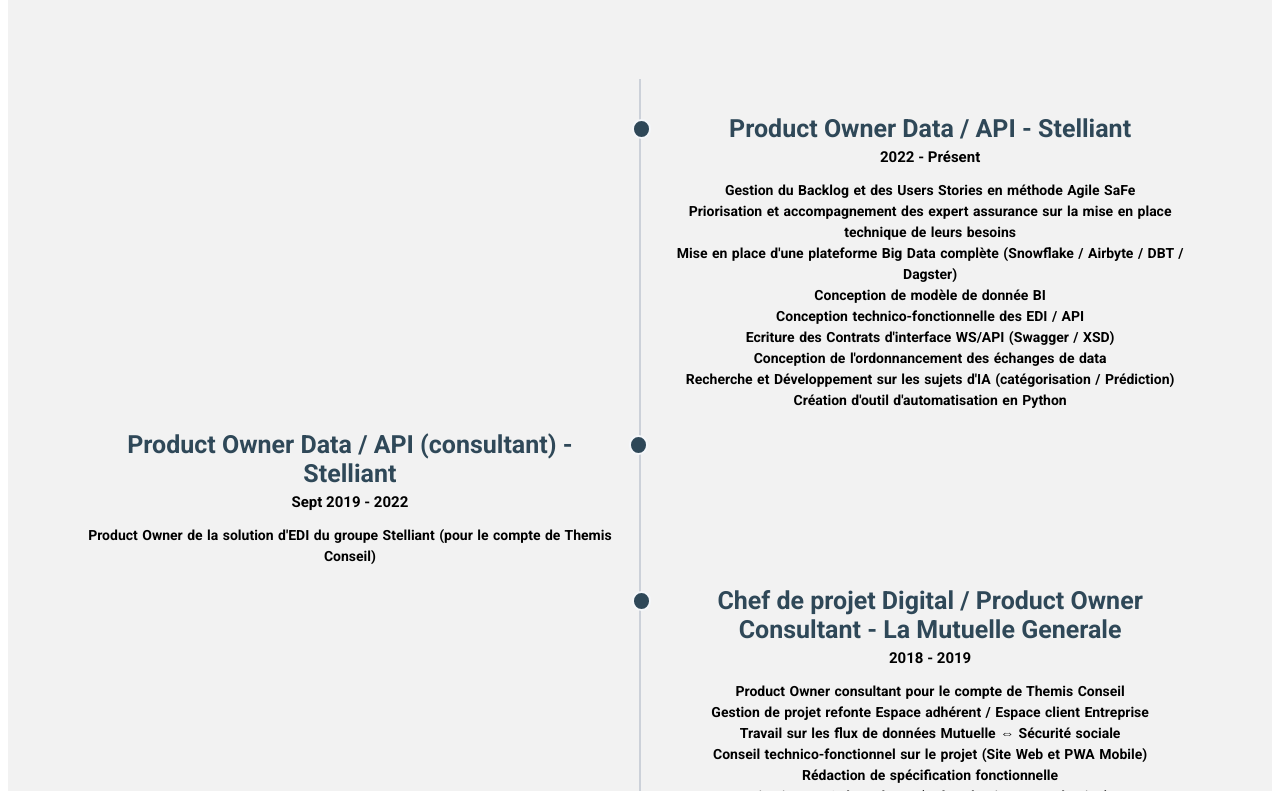
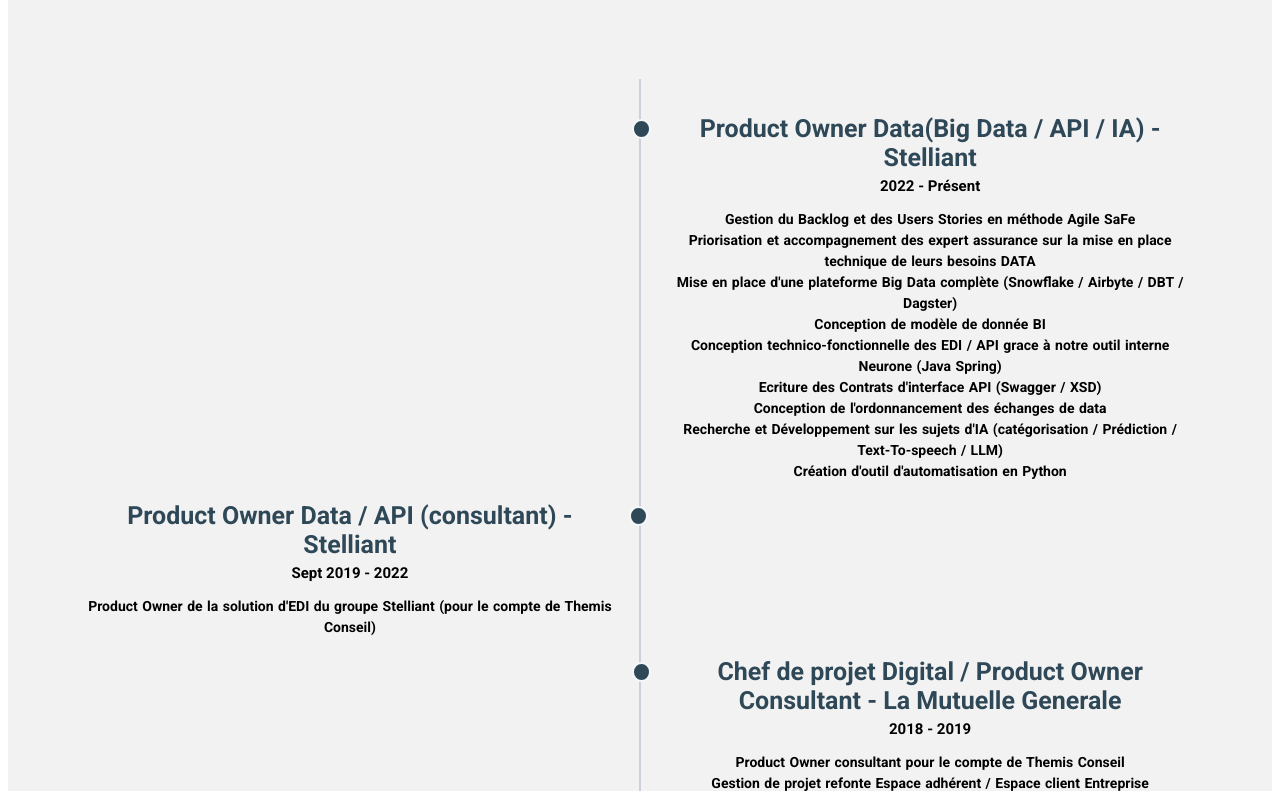
Before and after one commit to alliocha1805/Test_cv_svelte, a SvelteKit app: page / in a window 1280 px wide. Shown: the part 669-1460 px from the top of the page. Built offline with nearby package versions, Linux system fonts and the light colour scheme.

Commit message:
update Mars 2025

```diff
--- a/src/lib/json/compe-outil.json
+++ b/src/lib/json/compe-outil.json
@@ -7,12 +7,12 @@
 		{ "nom": "HTML/CSS", "etoiles": 4 },
 		{ "nom": "Recette", "etoiles": 4 },
 		{ "nom": "SQL", "etoiles": 4 },
+		{ "nom": "Big Data", "etoiles": 4 },
 		{ "nom": "Python", "etoiles": 3 },
 		{ "nom": "UX", "etoiles": 3 },
 		{ "nom": "Javascript", "etoiles": 2 },
 		{ "nom": "Svelte / SvelteKit", "etoiles": 2 },
 		{ "nom": "LLM", "etoiles": 3 },
-		{ "nom": "Big Data", "etoiles": 3 },
 		{ "nom": "Machine Learning", "etoiles": 2 }
 	],
 	"outils": [
@@ -24,9 +24,10 @@
 		{ "nom": "Wordpress", "etoiles": 4 },
 		{ "nom": "Redmine", "etoiles": 4 },
 		{ "nom": "Dbeaver", "etoiles": 4 },
+		{ "nom": "Chat LLM", "etoiles": 4 },
+		{ "nom": "Snowflake", "etoiles": 4 },
+		{ "nom": "Ollama", "etoiles": 4 },
 		{ "nom": "Jira", "etoiles": 3 },
-		{ "nom": "ChatGPT", "etoiles": 3 },
-		{ "nom": "Snowflake", "etoiles": 3 },
 		{ "nom": "Airbyte", "etoiles": 3 },
 		{ "nom": "DBT", "etoiles": 3 },
 		{ "nom": "Langchain", "etoiles": 3 },
--- a/src/routes/Experiences.svelte
+++ b/src/routes/Experiences.svelte
@@ -8,17 +8,17 @@
     <div class="timeline-block timeline-block-right">
         <div class="marker"></div>
         <div class="timeline-content">
-          <h3>Product Owner Data / API - Stelliant</h3>
+          <h3>Product Owner Data(Big Data / API / IA) - Stelliant</h3>
           <span>2022 - Présent</span>
           <p>
             Gestion du Backlog et des Users Stories en méthode Agile SaFe<br>
-            Priorisation et accompagnement des expert assurance sur la mise en place technique de leurs besoins<br>
+            Priorisation et accompagnement des expert assurance sur la mise en place technique de leurs besoins DATA<br>
             Mise en place d'une plateforme Big Data complète (Snowflake / Airbyte / DBT / Dagster)<br>
             Conception de modèle de donnée BI <br>
-            Conception technico-fonctionnelle des EDI / API<br>
-            Ecriture des Contrats d'interface WS/API (Swagger / XSD)<br>
+            Conception technico-fonctionnelle des EDI / API grace à notre outil interne Neurone (Java Spring)<br>
+            Ecriture des Contrats d'interface API (Swagger / XSD)<br>
             Conception de l'ordonnancement des échanges de data<br>
-            Recherche et Développement sur les sujets d'IA (catégorisation / Prédiction) <br>
+            Recherche et Développement sur les sujets d'IA (catégorisation / Prédiction / Text-To-speech / LLM) <br>
             Création d'outil d'automatisation en Python <br>
           </p>
         </div>
```
